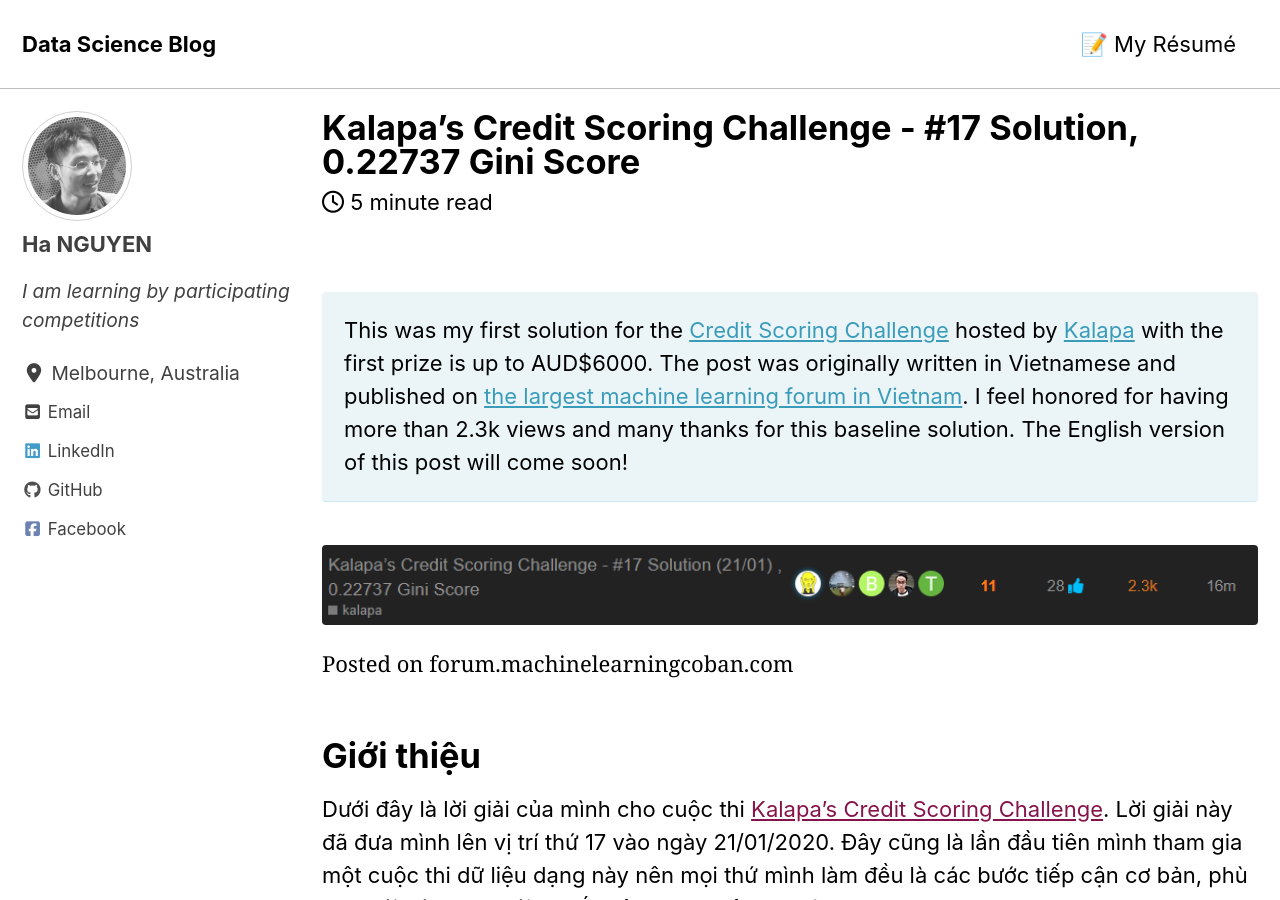
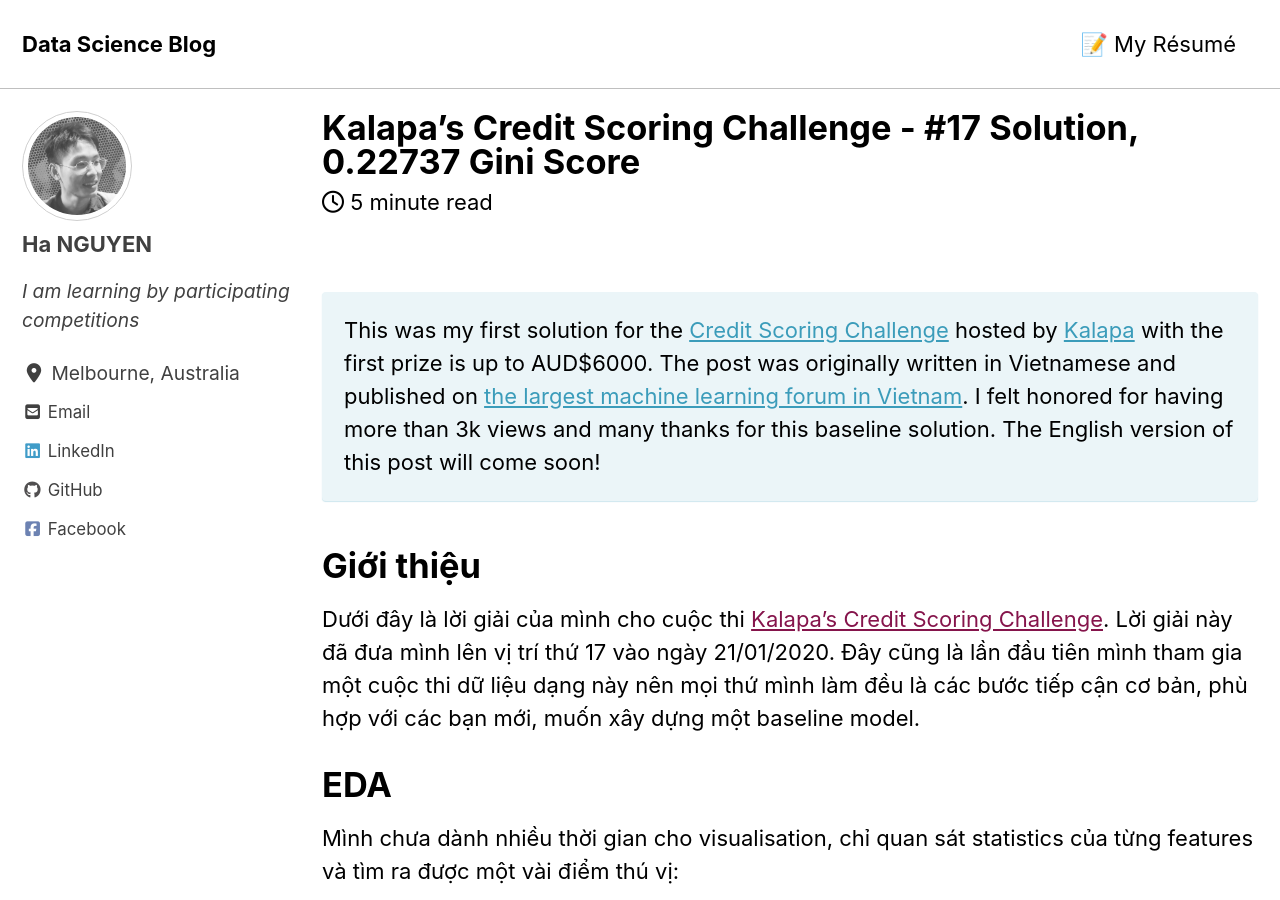
Before and after one commit to datasciblog/datasciblog.github.io, a Jekyll site: the page built from _posts/2020-01-21-kalapa-credit-scoring-solution-17.md, in a window 1280 px wide and 900 px high. Built offline with Jekyll 4.4.1, drawn with Linux system fonts in a browser that asks for light colours; cached includes are drawn as plain includes; nearby versions of some CDN libraries.

Commit message:
Update grammar

```diff
--- a/_posts/2020-01-21-kalapa-credit-scoring-solution-17.md
+++ b/_posts/2020-01-21-kalapa-credit-scoring-solution-17.md
@@ -20,16 +20,11 @@ classes: wide
 
 This was my first solution for the <a href="https://challenge.kalapa.vn/">Credit Scoring Challenge</a> hosted by <a href="https://kalapa.vn/en/home-en/">Kalapa</a> with the first prize is up to AUD$6000.
 
-The post was originally written in Vietnamese and published on <a href="https://forum.machinelearningcoban.com/t/kalapas-credit-scoring-challenge-17-solution-21-01-0-22737-gini-score/7071"> the largest machine learning forum in Vietnam</a>. I feel honored for having more than 2.3k views and many thanks for this baseline solution.
+The post was originally written in Vietnamese and published on <a href="https://forum.machinelearningcoban.com/t/kalapas-credit-scoring-challenge-17-solution-21-01-0-22737-gini-score/7071"> the largest machine learning forum in Vietnam</a>. I felt honored for having more than 3k views and many thanks for this baseline solution.
 
 The English version of this post will come soon!
 
 </div>
-
-<figure>
-	<img src="https://github.com/datasciblog/datasciblog.github.io/blob/master/_posts/images/2020-01-21-kalapa-credit-scoring-solution-17/0.png?raw=true">
-  <figcaption>Posted on forum.machinelearningcoban.com</figcaption>
-</figure>
 
 # Giới thiệu
 Dưới đây là lời giải của mình cho cuộc thi [Kalapa's Credit Scoring Challenge](https://challenge.kalapa.vn/regulations.html). Lời giải này đã đưa mình lên vị trí thứ 17 vào ngày 21/01/2020. Đây cũng là lần đầu tiên mình tham gia một cuộc thi dữ liệu dạng này nên mọi thứ mình làm đều là các bước tiếp cận cơ bản, phù hợp với các bạn mới, muốn xây dựng một baseline model.
```
Also changed, not shown: _posts/2020-02-10-kalapa-credit-scoring-solution-13.md (+0 -5 lines).
